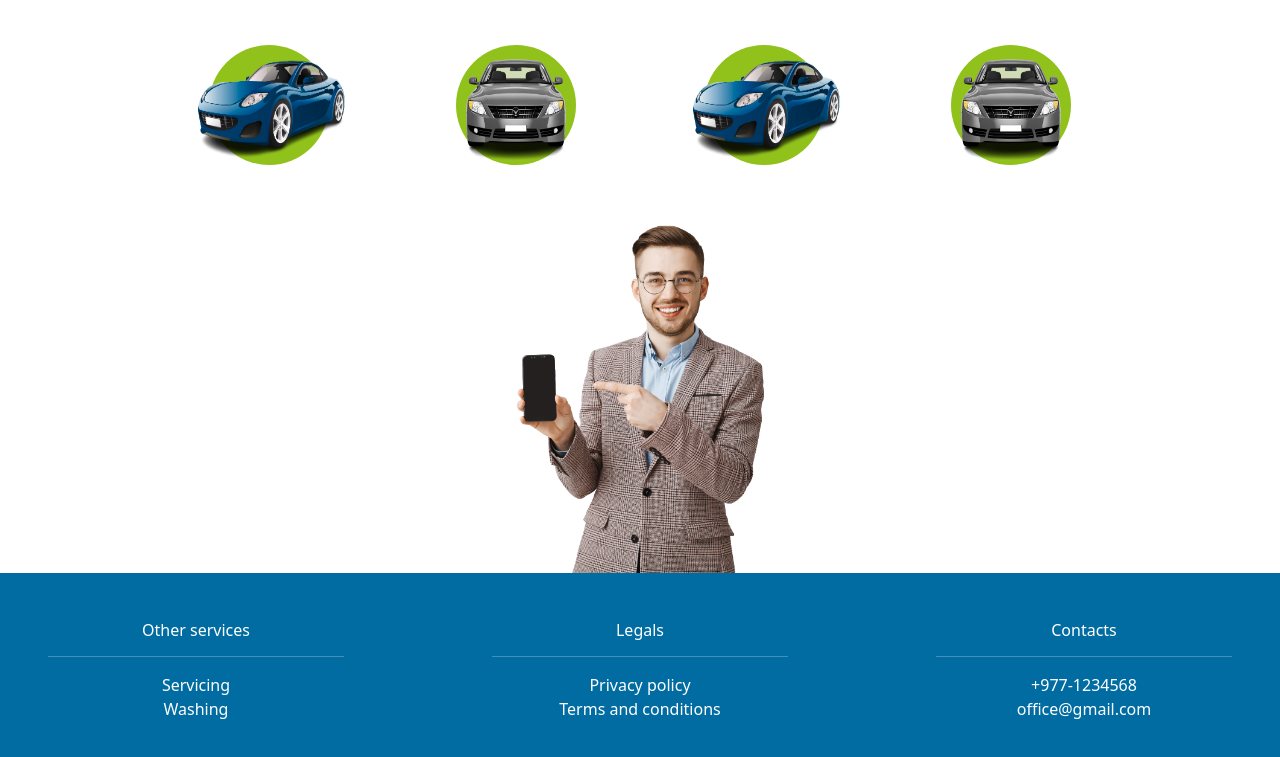
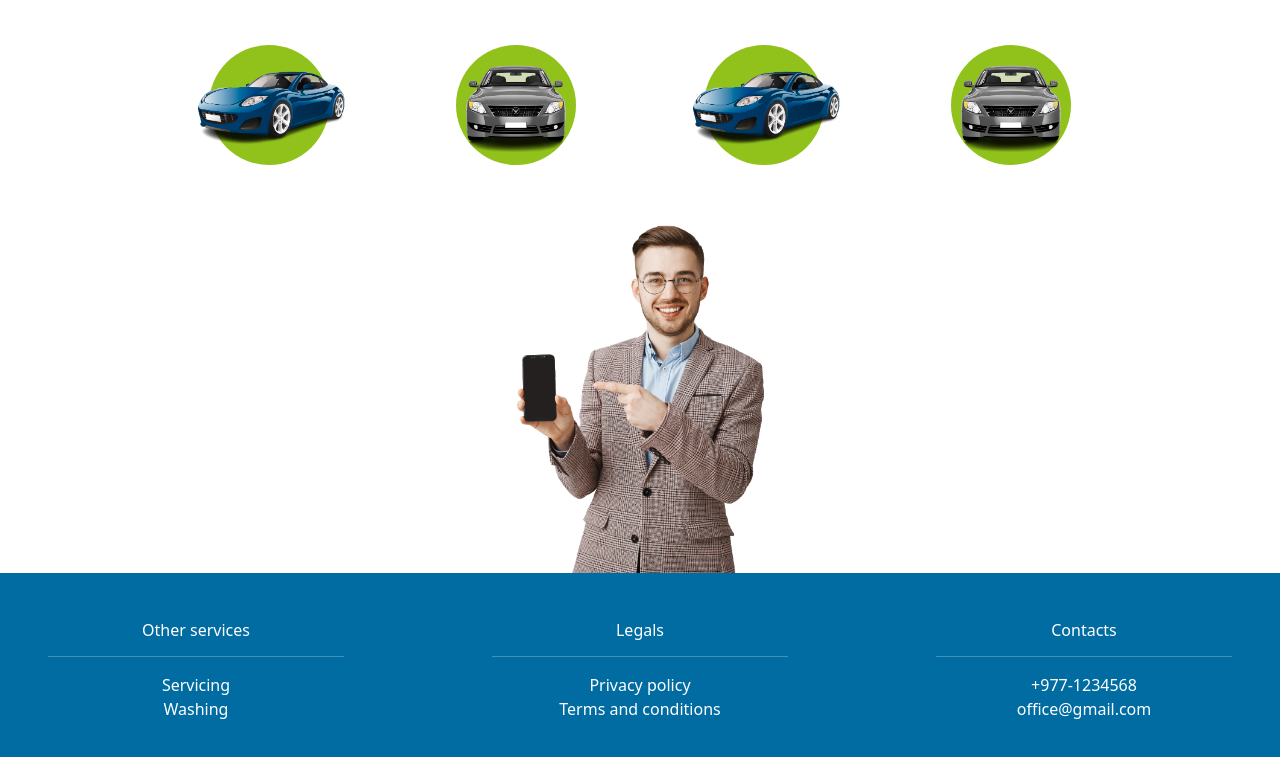
Before and after one commit to vneet2057/landing_page_design, a plain HTML site: page index.html in a window 1280 px wide. Shown: the part 2923-3680 px from the top of the page. Drawn offline with nearby package versions, Linux system fonts and the light colour scheme.

Commit message:
git pull

```diff
--- a/css/app.css
+++ b/css/app.css
@@ -212,6 +212,10 @@
     background-color: var(--primary-color);
 }
 
+.image-container>img{
+    object-fit: contain;
+}
+
 /* image row section ends */
 
 
```
Also changed, not shown: index.html (+1 -1 lines).
